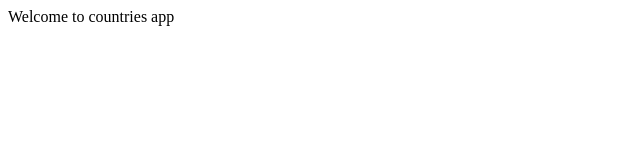
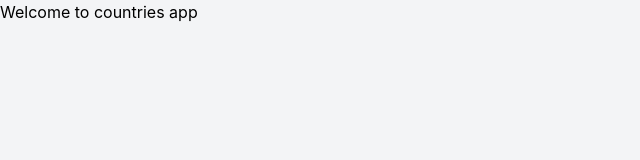
Before and after one commit to shobanamg/countries-app, a React (Vite) app: page / in a window 1280 px wide. Shown: the top 160 px of the page, without its empty margins (0-640 px from the left). Built offline with nearby package versions, Linux system fonts and the light colour scheme.

Commit message:
Added countries type

```diff
--- a/index.html
+++ b/index.html
@@ -3,7 +3,7 @@
   <head>
     <meta charset="UTF-8" />
     <meta name="viewport" content="width=device-width, initial-scale=1.0" />
-    <title>Vite + React + TS</title>
+    <title>Countries App</title>
   </head>
   <body>
     <div id="root"></div>
--- /dev/null
+++ b/src/index.css
@@ -0,0 +1,13 @@
+@tailwind base;
+@tailwind components;
+@tailwind utilities;
+
+body {
+    margin: 0;
+    font-family: -apple-system, BlinkMacSystemFont, "Segoe UI", "Roboto", "Oxygen",
+    "Ubuntu", "Cantarell", "Fira Sans", "Droid Sans", "Helvetica Neue",
+    sans-serif;
+    -webkit-font-smoothing: antialiased;
+    -moz-osx-font-smoothing: grayscale;
+    @apply bg-gray-100 dark:bg-gray-900;
+}
--- a/src/main.tsx
+++ b/src/main.tsx
@@ -1,6 +1,7 @@
 import React from 'react';
 import ReactDOM from 'react-dom/client';
 import App from './App';
+import './index.css';
 
 ReactDOM.createRoot(document.getElementById('root') as HTMLElement).render(
   <React.StrictMode>
```
Also changed, not shown: package.json (+9 -8 lines), src/types/country.ts (added, +29 -0 lines), 1 other file (tests, documents, lock files or other folders).
